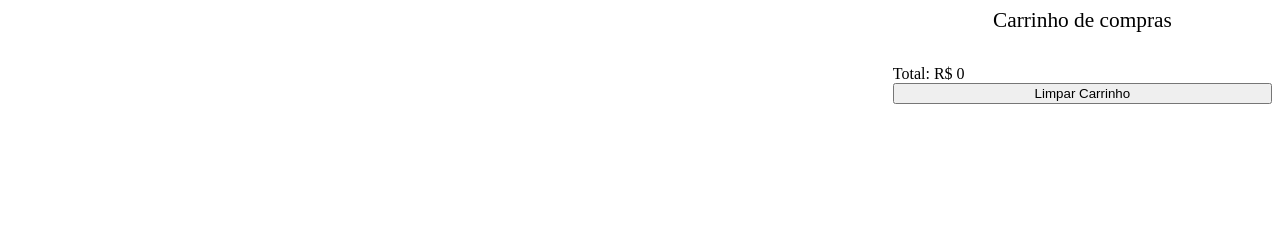
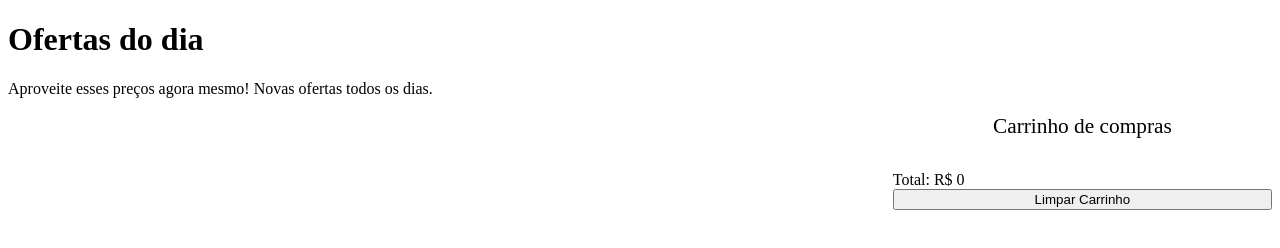
Before and after one commit to betrybe/armandosantos-test, a website: page index.html in a window 1280 px wide. Drawn offline with Linux system fonts and the light colour scheme; no server answers.

Commit message:
index.html
Inclusão do cabeçalho de ofertas

```diff
--- a/index.html
+++ b/index.html
@@ -10,8 +10,12 @@
   </head>
 
   <body>
+	<h1 class="header">Ofertas do dia</h1>
+    <span class="header">Aproveite esses preços agora mesmo! Novas ofertas todos os dias.</span>
+<p>
     <section class="container">
       <span class="loading">loading...</span>
+
       <section class="items"></section>
       <section class="cart">
         <span class="cart__title">Carrinho de compras</span>
--- a/style.css
+++ b/style.css
@@ -1,3 +1,10 @@
+.header {
+    -webkit-flex-direction: column;
+    flex-direction: column;
+    -webkit-justify-content: center;
+    justify-content: center;
+}
+
 .top-bar {
   align-items: center;
   display: flex;
```
